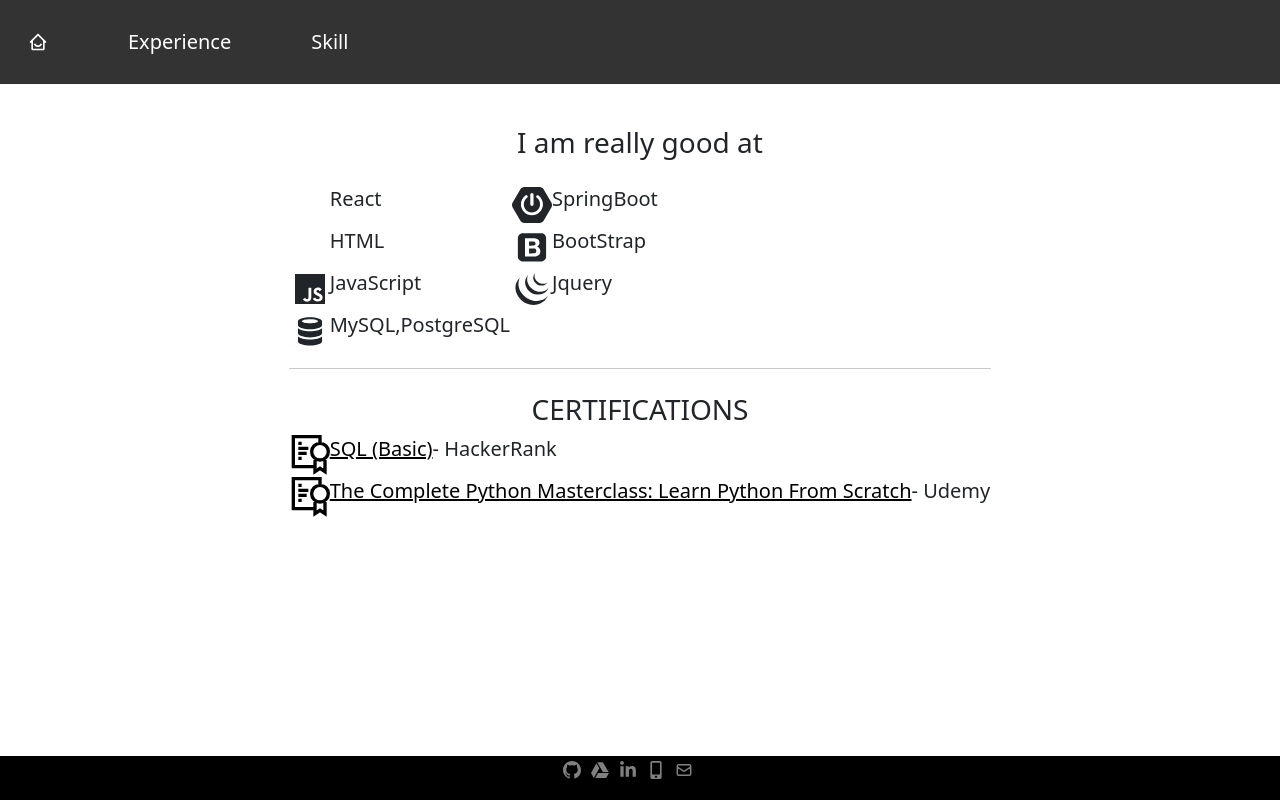
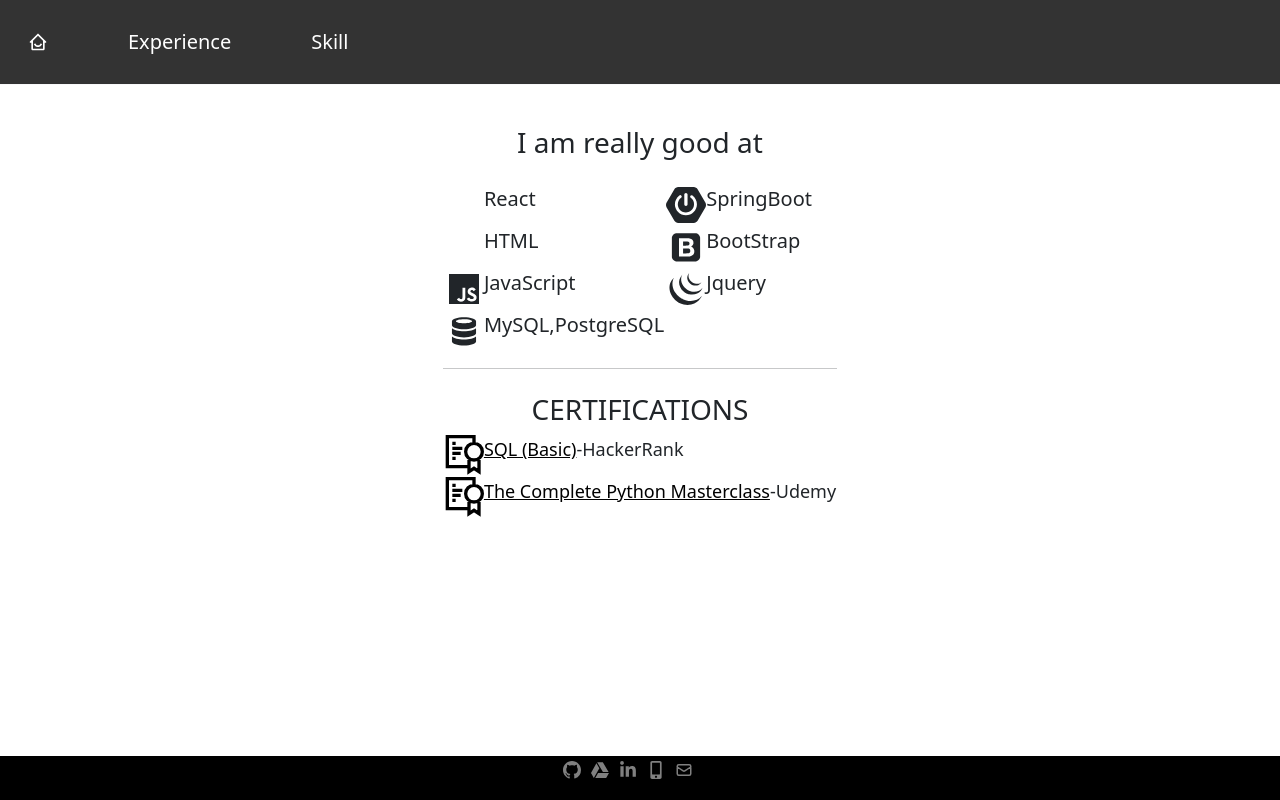
Before and after one commit to gokulkrishna-m/react-portfolio, a React (Create React App) app: page /skill in a window 1280 px wide. Built offline with nearby package versions, Linux system fonts and the light colour scheme; some icons are missing.

Commit message:
issue fixed

```diff
--- a/src/Component/Skills.jsx
+++ b/src/Component/Skills.jsx
@@ -44,14 +44,14 @@
       s1:<GrCertificate size={40}/>,
       url:"https://www.hackerrank.com/certificates/9fa6b2a8115c",
       title:"SQL (Basic)",
-      by:"- HackerRank",
+      by:"HackerRank",
    },
    {
       id:"2",
       s1:<GrCertificate size={40}/>,
       url:"https://www.udemy.com/certificate/UC-6NLPQNBT/",
-      title:"The Complete Python Masterclass: Learn Python From Scratch",
-      by:"- Udemy",
+      title:"The Complete Python Masterclass",
+      by:"Udemy",
    }
   ]
 
@@ -93,7 +93,7 @@
             {
                certValue.map((value)=>(
                   <tr key={value.id}>
-                     <td><span className='reactIcon text-xl'>{value.s1}<a href={value.url} className='text-black' rel='noopener noreferrer' title="credential" target="_blank">{value.title}</a>{value.by}</span></td>
+                     <td><span className='reactIcon text-lg text-left'>{value.s1}<a href={value.url} className='text-black' rel='noopener noreferrer' title="credential" target="_blank">{value.title}</a>-{value.by}</span></td>
                      {/* <td style={{width:'50px'}}><span className='reactIcon text-xl'>{value.s2}{value.n2}</span></td> */}
                   </tr>
                ))
```
